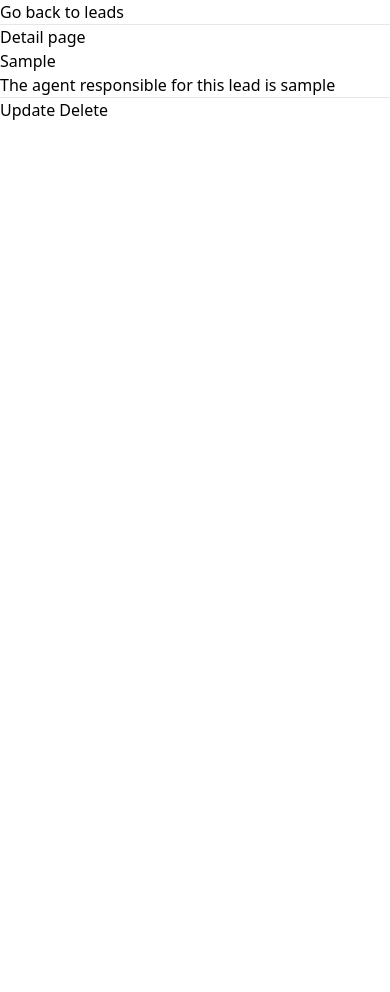
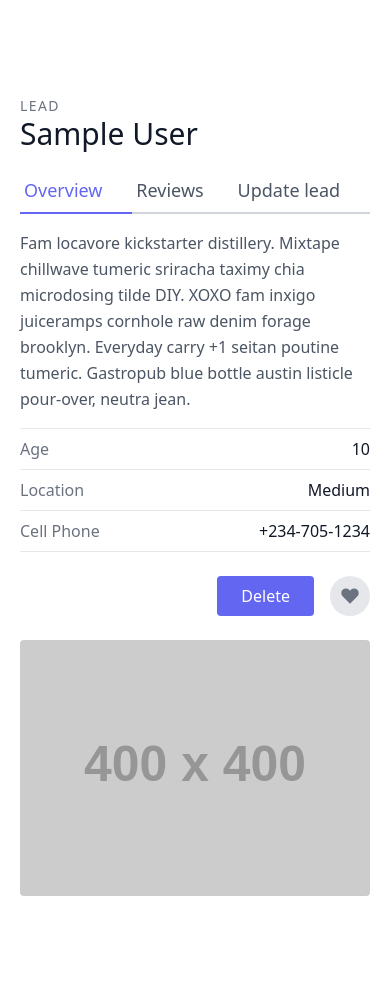
Before and after one commit to iMackson/crm, a Django app: page /leads/1/ in a window 390 px wide. Shown: the part 168-1160 px from the top of the page. Before the commit the page ends 288 px from the top, so only its background shows below. Run offline with Django 4.2, Linux system fonts and the light colour scheme; tables that the repository leaves empty hold one stand-in row (values such as "Sample post"); some libraries are stand-ins or nearby versions.

Commit message:
Convert function views to class-based views

```diff
--- a/crm/urls.py
+++ b/crm/urls.py
@@ -1,10 +1,10 @@
 
 from django.contrib import admin
 from django.urls import path, include
-from leads.views import landing_page
+from leads.views import landing_page, LandingPageView
 
 urlpatterns = [
     path("admin/", admin.site.urls),
-    path('', landing_page, name='landing_page'),
+    path('', LandingPageView.as_view(), name='landing_page'),
     path('leads/', include('leads.urls', namespace='leads')),
 ]
--- a/leads/templates/leads/lead_detail.html
+++ b/leads/templates/leads/lead_detail.html
@@ -1,11 +1,78 @@
 {% extends 'base.html' %} {% block title %} {{lead.first_name}} Details
 {%endblock title %} {% block content %}
-<a href="{% url 'leads:lead-list' %}">Go back to leads</a>
-<hr />
-<h2>Detail page</h2>
-<p>{{ lead.first_name}}</p>
-<p>The agent responsible for this lead is {{ lead.agent }}</p>
-<hr />
-<a href="{% url 'leads:lead-update' lead.id %}">Update</a>
-<a href="{% url 'leads:lead-delete' lead.id %}">Delete</a>
+
+<section class="text-gray-600 body-font overflow-hidden">
+  <div class="container px-5 py-24 mx-auto">
+    <div class="lg:w-4/5 mx-auto flex flex-wrap">
+      <div class="lg:w-1/2 w-full lg:pr-10 lg:py-6 mb-6 lg:mb-0">
+        <h2 class="text-sm title-font text-gray-500 tracking-widest">LEAD</h2>
+        <h1 class="text-gray-900 text-3xl title-font font-medium mb-4">
+          {{ lead.first_name }} {{ lead.last_name}}
+        </h1>
+        <div class="flex mb-4">
+          <a
+            class="flex-grow text-indigo-500 border-b-2 border-indigo-500 py-2 text-lg px-1"
+            >Overview</a
+          >
+          <a class="flex-grow border-b-2 border-gray-300 py-2 text-lg px-1"
+            >Reviews</a
+          >
+          <a
+            href="{% url 'leads:lead-update' lead.id %}"
+            class="flex-grow border-b-2 border-gray-300 py-2 text-lg px-1"
+            >Update lead</a
+          >
+        </div>
+        <p class="leading-relaxed mb-4">
+          Fam locavore kickstarter distillery. Mixtape chillwave tumeric
+          sriracha taximy chia microdosing tilde DIY. XOXO fam inxigo juiceramps
+          cornhole raw denim forage brooklyn. Everyday carry +1 seitan poutine
+          tumeric. Gastropub blue bottle austin listicle pour-over, neutra jean.
+        </p>
+        <div class="flex border-t border-gray-200 py-2">
+          <span class="text-gray-500">Age</span>
+          <span class="ml-auto text-gray-900">{{ lead.age }}</span>
+        </div>
+        <div class="flex border-t border-gray-200 py-2">
+          <span class="text-gray-500">Location</span>
+          <span class="ml-auto text-gray-900">Medium</span>
+        </div>
+        <div class="flex border-t border-b mb-6 border-gray-200 py-2">
+          <span class="text-gray-500">Cell Phone</span>
+          <span class="ml-auto text-gray-900">+234-705-1234</span>
+        </div>
+        <div class="flex">
+          <button
+            href="{% url 'leads:lead-delete' lead.id %}"
+            class="flex ml-auto text-white bg-indigo-500 border-0 py-2 px-6 focus:outline-none hover:bg-indigo-600 rounded"
+          >
+            Delete
+          </button>
+          <button
+            class="rounded-full w-10 h-10 bg-gray-200 p-0 border-0 inline-flex items-center justify-center text-gray-500 ml-4"
+          >
+            <svg
+              fill="currentColor"
+              stroke-linecap="round"
+              stroke-linejoin="round"
+              stroke-width="2"
+              class="w-5 h-5"
+              viewBox="0 0 24 24"
+            >
+              <path
+                d="M20.84 4.61a5.5 5.5 0 00-7.78 0L12 5.67l-1.06-1.06a5.5 5.5 0 00-7.78 7.78l1.06 1.06L12 21.23l7.78-7.78 1.06-1.06a5.5 5.5 0 000-7.78z"
+              ></path>
+            </svg>
+          </button>
+        </div>
+      </div>
+      <img
+        alt="ecommerce"
+        class="lg:w-1/2 w-full lg:h-auto h-64 object-cover object-center rounded"
+        src="https://dummyimage.com/400x400"
+      />
+    </div>
+  </div>
+</section>
+
 {% endblock content %}
--- a/leads/urls.py
+++ b/leads/urls.py
@@ -4,7 +4,7 @@
 app_name = "leads"
 
 urlpatterns = [
-    path('', views.lead_list, name='lead-list'),
+    path('', views.LeadListView.as_view(), name='lead-list'),
     path('<int:pk>/', views.lead_detail, name='lead-detail'),
     path('<int:pk>/update/', views.lead_update, name='lead-update'),
     path('create/', views.lead_create, name="lead-create"),
--- a/leads/views.py
+++ b/leads/views.py
@@ -1,13 +1,23 @@
 from django.shortcuts import render, redirect, HttpResponseRedirect
 from django.http import HttpResponse
 from django.urls import reverse
-
+from django.views.generic import TemplateView, ListView
 from .models import Lead, Agent
 from .forms import LeadForm, LeadModelForm
 
 
+class LandingPageView(TemplateView):
+    template_name = "landing.html"
+
+
 def landing_page(request):
     return render(request, "landing.html")
+
+
+class LeadListView(ListView):
+    template_name = "leads/lead_list.html"
+    queryset = Lead.objects.all()
+    context_object_name = "leads"
 
 
 def lead_list(request):
```
Also changed, not shown: leads/templates/leads/lead_list.html (+19 -11 lines), leads/templates/leads/lead_update.html (+44 -7 lines).
